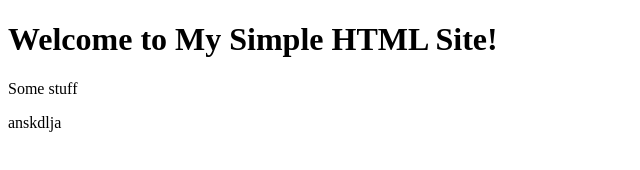
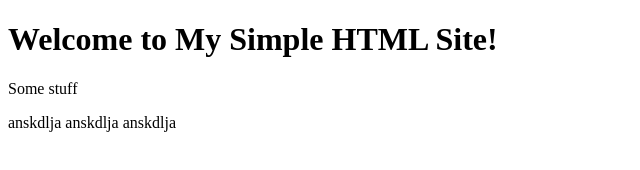
Before and after one commit to aniteicristi/test_project, a plain HTML site: page index.html in a window 1280 px wide. Shown: the whole page, without its empty margins (0-640 px from the left). Drawn offline with Linux system fonts and the light colour scheme.

Commit message:
alksdmao

```diff
--- a/index.html
+++ b/index.html
@@ -9,6 +9,8 @@
     <h1>Welcome to My Simple HTML Site!</h1>
     <p>Some stuff</p>
     <a>anskdlja</a>
+    <a>anskdlja</a>
+    <a>anskdlja</a>
 </body>
 
 </html>
```
